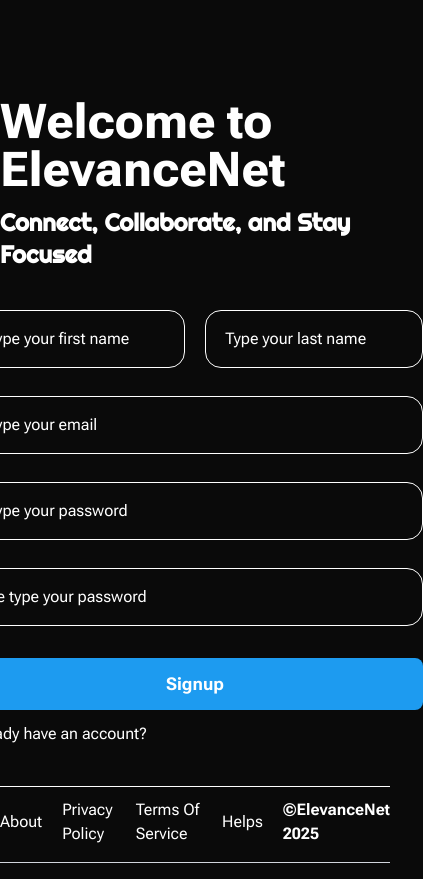
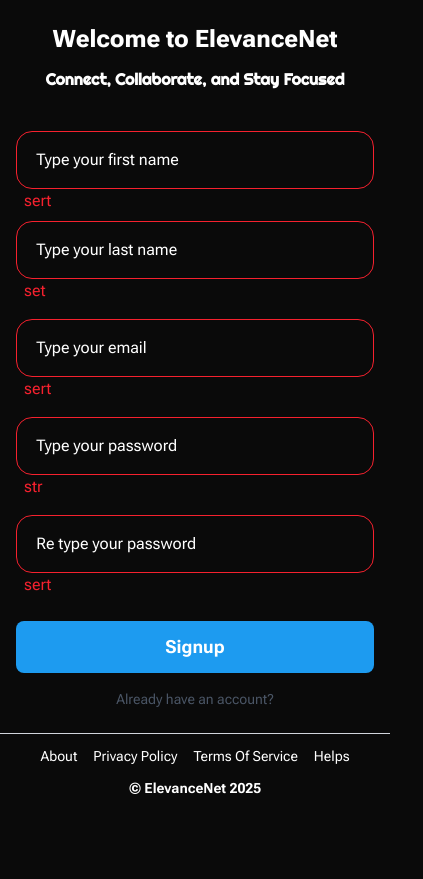
Before and after one commit to Abdullah00001/ElevanceNet_Frontend, a React (Vite) app: page /signup in a window 390 px wide. Shown: the whole page, 423 px wide, since content can reach past the window. After the commit the page ends 844 px from the top, so only its background shows below. Built offline with nearby package versions, Linux system fonts and the light colour scheme.

Commit message:
feat(signup): responsive added in signup page

```diff
--- a/src/components/AuthPageFooter.tsx
+++ b/src/components/AuthPageFooter.tsx
@@ -4,24 +4,21 @@
 
 const AuthPageFooter: FC = () => {
   return (
-    <>
-      <section className="w-full">
-        <div className="relative flex justify-center">
-          <div className="absolute flex flex-col justify-center items-center top-[40px]">
-            <div className="p-[.004rem] bg-white w-full max-w-screen-lg"></div>
-            <div className="flex items-center justify-center mt-3 gap-5">
-              {authPageFooterItems.map((item) => (
-                <Link className="" to={item.path}>
-                  {item.pageName}
-                </Link>
-              ))}
-              <h6 className="font-bold">©ElevanceNet 2025</h6>
-            </div>
-            <div className="w-full h-px bg-gray-300 my-4"></div>
-          </div>
+    <footer className="w-full py-6">
+      <div className="flex flex-col items-center space-y-3 text-center">
+        <div className="h-px w-full max-w-screen-lg bg-gray-300"></div>
+
+        <div className="flex flex-wrap justify-center gap-4 text-sm ">
+          {authPageFooterItems.map((item) => (
+            <Link key={item.path} to={item.path} className="hover:underline">
+              {item.pageName}
+            </Link>
+          ))}
         </div>
-      </section>
-    </>
+
+        <h6 className="text-sm font-bold ">© ElevanceNet 2025</h6>
+      </div>
+    </footer>
   );
 };
 
--- a/src/features/signup/components/ConfirmPassword.tsx
+++ b/src/features/signup/components/ConfirmPassword.tsx
@@ -1,7 +1,6 @@
 import { FC } from "react";
 import Input from "../../../components/Input";
 import useFieldError from "../hooks/useFieldError";
-import { text, warning } from "../../../constants/colorShade";
 
 const ConfirmPassword: FC = () => {
   const { confirmPasswordError } = useFieldError();
@@ -15,11 +14,11 @@
           key={"confirmPassword"}
           placeholder="Re type your password"
           style={`border-[1px] rounded-[1rem] w-full ${
-            confirmPasswordError ? `border-[${warning}]` : `border-[${text}]`
+            confirmPasswordError ? `border-[#F5212E]` : `border-[#ffffff]`
           } text-[1rem] px-[1.2rem] py-[1rem] placeholder-white `}
         />
         <p
-          className={`pl-2 text-[${warning}]  ${
+          className={`pl-2 text-[#F5212E]  ${
             confirmPasswordError ? "visible" : "invisible"
           }`}
         >
--- a/src/features/signup/components/Email.tsx
+++ b/src/features/signup/components/Email.tsx
@@ -1,7 +1,6 @@
 import { FC } from "react";
 import Input from "../../../components/Input";
 import useFieldError from "../hooks/useFieldError";
-import { text, warning } from "../../../constants/colorShade";
 
 const Email: FC = () => {
   const { emailError } = useFieldError();
@@ -15,11 +14,11 @@
           key={"email"}
           placeholder="Type your email"
           style={`border-[1px] rounded-[1rem] w-full ${
-            emailError ? `border-[${warning}]` : `border-[${text}]`
+            emailError ? `border-[#F5212E]` : `border-[#ffffff]`
           } text-[1rem] px-[1.2rem] py-[1rem] placeholder-white `}
         />
         <p
-          className={`pl-2 text-[${warning}]  ${
+          className={`pl-2 text-[#F5212E]  ${
             emailError ? "visible" : "invisible"
           }`}
         >
--- a/src/features/signup/components/FirstName.tsx
+++ b/src/features/signup/components/FirstName.tsx
@@ -1,7 +1,6 @@
 import { FC } from "react";
 import Input from "../../../components/Input";
 import useFieldError from "../hooks/useFieldError";
-import { text, warning } from "../../../constants/colorShade";
 
 const FirstName: FC = () => {
   const { firstNameError } = useFieldError();
@@ -15,11 +14,11 @@
           key={"firstName"}
           placeholder="Type your first name"
           style={`border-[1px] rounded-[1rem] ${
-            firstNameError ? `border-[${warning}]` : `border-[${text}]`
+            firstNameError ? `border-[#F5212E]` : `border-[#ffffff]`
           } text-[1rem] px-[1.2rem] py-[1rem] placeholder-white `}
         />
         <p
-          className={`pl-2 text-[${warning}]  ${
+          className={`pl-2 text-[#F5212E]  ${
             firstNameError ? "visible" : "invisible"
           }`}
         >
--- a/src/features/signup/components/LastName.tsx
+++ b/src/features/signup/components/LastName.tsx
@@ -1,7 +1,6 @@
 import { FC } from "react";
 import Input from "../../../components/Input";
 import useFieldError from "../hooks/useFieldError";
-import { text, warning } from "../../../constants/colorShade";
 
 const LastName: FC = () => {
   const { lastNameError } = useFieldError();
@@ -15,11 +14,11 @@
           key={"lastName"}
           placeholder="Type your last name"
           style={`border-[1px] rounded-[1rem] ${
-            lastNameError ? `border-[${warning}]` : `border-[${text}]`
+            lastNameError ? `border-[#F5212E]` : `border-[#ffffff]`
           } text-[1rem] px-[1.2rem] py-[1rem] placeholder-white `}
         />
         <p
-          className={`pl-2 text-[${warning}]  ${
+          className={`pl-2 text-[#F5212E]  ${
             lastNameError ? "visible" : "invisible"
           }`}
         >
--- a/src/features/signup/components/Password.tsx
+++ b/src/features/signup/components/Password.tsx
@@ -1,7 +1,6 @@
 import { FC } from "react";
 import Input from "../../../components/Input";
 import useFieldError from "../hooks/useFieldError";
-import { text, warning } from "../../../constants/colorShade";
 
 const Password: FC = () => {
   const { passwordError } = useFieldError();
@@ -15,11 +14,11 @@
           key={"password"}
           placeholder="Type your password"
           style={`border-[1px] rounded-[1rem] w-full ${
-            passwordError ? `border-[${warning}]` : `border-[${text}]`
+            passwordError ? `border-[#F5212E]` : `border-[#ffffff]`
           } text-[1rem] px-[1.2rem] py-[1rem] placeholder-white `}
         />
         <p
-          className={`pl-2 text-[${warning}]  ${
+          className={`pl-2 text-[#F5212E]  ${
             passwordError ? "visible" : "invisible"
           }`}
         >
--- a/src/features/signup/components/SignupForm.tsx
+++ b/src/features/signup/components/SignupForm.tsx
@@ -8,33 +8,32 @@
 
 const SignupForm: FC = () => {
   return (
-    <>
-      <section className=" mt-[2.5rem]">
-        <form className="w-full">
-          <div className="flex items-center justify-center gap-5">
+    <section className="mt-10 w-full max-w-md px-4 md:px-0">
+      <form className="w-full space-y-4">
+        <div className="flex flex-col gap-2 md:flex-row md:gap-5">
           <FirstName />
           <LastName />
         </div>
-
-          <div className="flex items-center justify-center mt-1">
+        <div>
           <Email />
         </div>
-          <div className="flex items-center justify-center mt-1">
+        <div>
           <Password />
         </div>
-          <div className="flex items-center justify-center mt-1">
+        <div>
           <ConfirmPassword />
         </div>
         <Button
-            style={`text-center mt-[.5rem] rounded-[.5rem] text-[1.1rem] font-bold w-full bg-[#1D9BF0] cursor-pointer py-[.8rem]`}
-            type={"submit"}
+          style="mt-2 w-full rounded-lg bg-[#1D9BF0] py-3 text-lg font-bold text-white cursor-pointer"
+          type="submit"
         >
           Signup
         </Button>
-          <h5 className="mt-3">Already have an account?</h5>
+        <h5 className="text-center text-sm text-gray-600">
+          Already have an account?
+        </h5>
       </form>
     </section>
-    </>
   );
 };
 
--- a/src/features/signup/components/SignupHeader.tsx
+++ b/src/features/signup/components/SignupHeader.tsx
@@ -2,16 +2,14 @@
 
 const SignupHeader: FC = () => {
   return (
-    <>
-      <section>
-        <div className="flex justify-center flex-col items-center gap-3">
-          <h1 className="text-5xl font-extrabold">Welcome to ElevanceNet</h1>
-          <h3 className="text-2xl font-bold font-righteous">
-            Connect, Collaborate, and Stay Focused
-          </h3>
-        </div>
-      </section>
-    </>
+    <div className="flex flex-col items-center text-center space-y-3">
+      <h1 className="text-2xl sm:text-3xl md:text-5xl font-extrabold">
+        Welcome to ElevanceNet
+      </h1>
+      <h3 className="text-base sm:text-lg md:text-2xl font-bold font-righteous">
+        Connect, Collaborate, and Stay Focused
+      </h3>
+    </div>
   );
 };
 
--- a/src/features/signup/providers/FieldErrorProvider.tsx
+++ b/src/features/signup/providers/FieldErrorProvider.tsx
@@ -3,11 +3,11 @@
 import IProviderProps from "../../../interfaces/providerProps.interface";
 
 const FieldErrorProvider: FC<IProviderProps> = ({ children }) => {
-  const [firstNameError, setFirstNameError] = useState("");
-  const [lastNameError, setLastNameError] = useState("");
-  const [emailError, setEmailError] = useState("");
-  const [passwordError, setPasswordError] = useState("");
-  const [confirmPasswordError, setConfirmPasswordError] = useState("");
+  const [firstNameError, setFirstNameError] = useState("sert");
+  const [lastNameError, setLastNameError] = useState("set");
+  const [emailError, setEmailError] = useState("sert");
+  const [passwordError, setPasswordError] = useState("str");
+  const [confirmPasswordError, setConfirmPasswordError] = useState("sert");
   return (
     <>
       <FieldErrorContext.Provider
```
Lines whose indentation alone changed are shown as unchanged.
